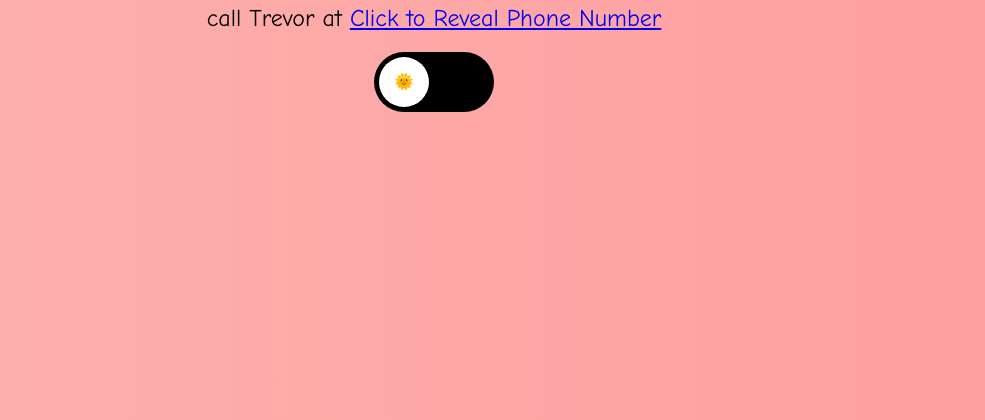
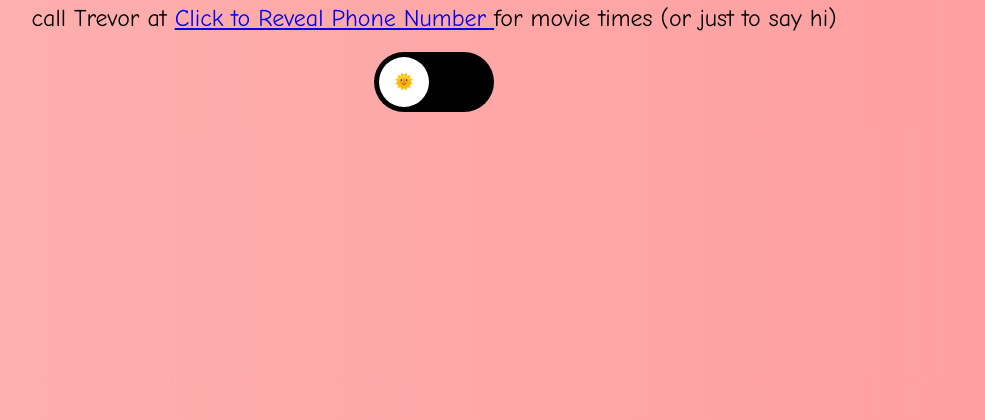
Before and after one commit to jgriffin1/GrandTheaters, a plain HTML site: page index.html in a window 1280 px wide. Shown: the part 380-800 px from the top of the page, without its empty margins (206-1191 px from the left). Drawn offline with Linux system fonts and the light colour scheme.

Commit message:
Fix formatting and add text for movie times

```diff
--- a/index.html
+++ b/index.html
@@ -136,6 +136,7 @@ input:checked + .slider::before {
     <a href="https://youtu.be/dQw4w9WgXcQ?si=M_oTXja0paKxcQOz" target="_blank">
         Click to Reveal Phone Number
     </a>
+    for movie times (or just to say hi)
 </div>
 
 <label class="switch">
```
